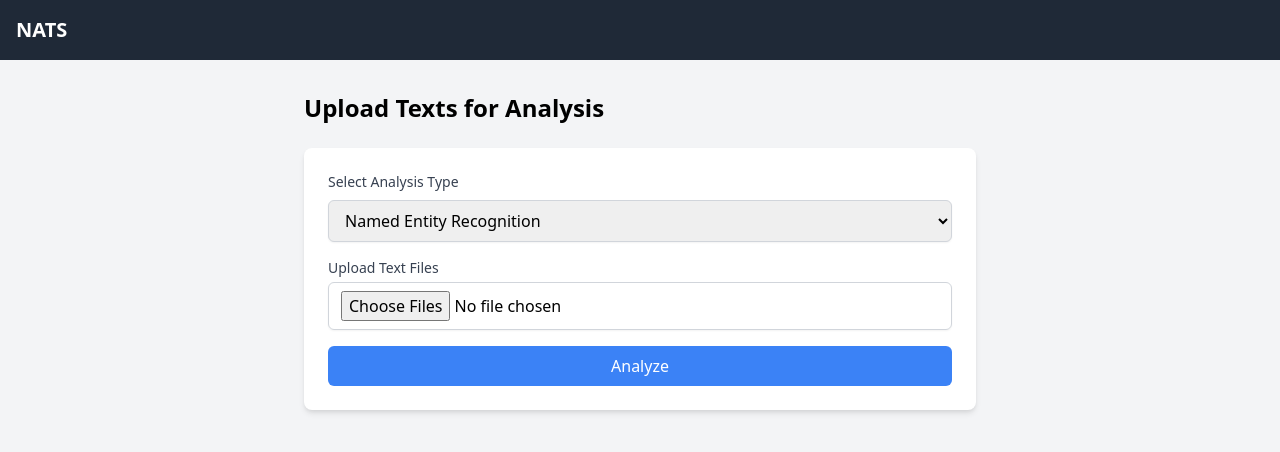
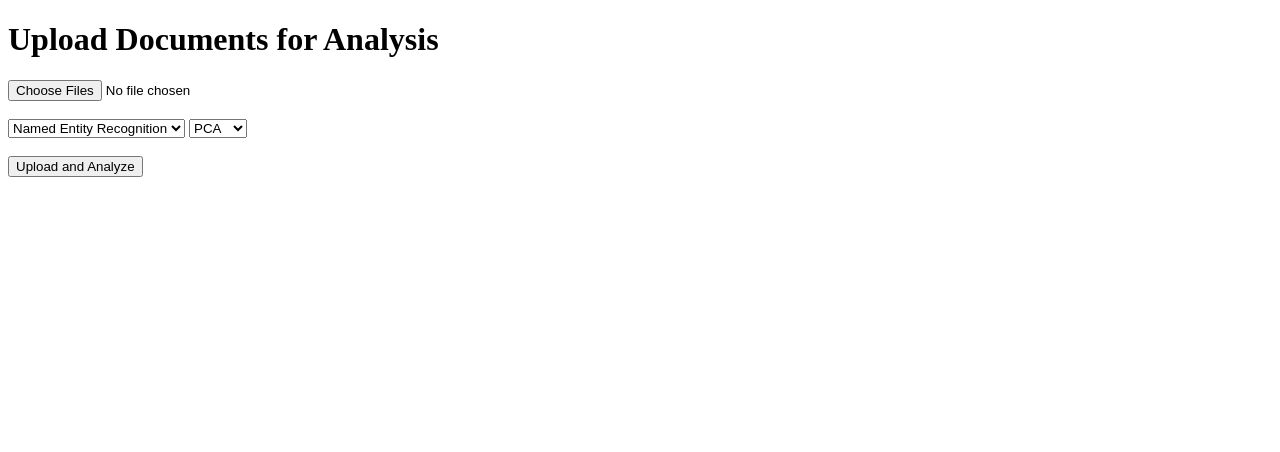
Before and after one commit to StergiosCha/NATS, a Flask app: page / in a window 1280 px wide. Shown: the top 452 px of the page. Run offline with Flask 2, Linux system fonts and the light colour scheme; some libraries are stand-ins or nearby versions.

Commit message:
Update upload.html

```diff
--- a/app/templates/upload.html
+++ b/app/templates/upload.html
@@ -1,64 +1,21 @@
-<!-- app/templates/upload.html -->
-{% extends "base.html" %}
-{% block title %}Upload Texts - NATS{% endblock %}
-
-{% block content %}
-<div class="max-w-2xl mx-auto">
-    <h2 class="text-2xl font-bold mb-6">Upload Texts for Analysis</h2>
-
-    <div class="bg-white rounded-lg shadow-md p-6">
-        <form action="/upload" method="post" enctype="multipart/form-data" class="space-y-4">
-            <div>
-                <label class="block text-sm font-medium text-gray-700 mb-2">
-                    Select Analysis Type
-                </label>
-                <select name="analysis_type" id="analysisType"
-                        class="mt-1 block w-full px-3 py-2 border border-gray-300 rounded-md shadow-sm">
-                    <option value="NER">Named Entity Recognition</option>
-                    <option value="Doc2Vec">Document Embeddings</option>
-                </select>
-            </div>
-
-            <!-- Only show for Doc2Vec -->
-            <div id="reduction_options" class="hidden">
-                <label class="block text-sm font-medium text-gray-700 mb-2">
-                    Select Reduction Method
-                </label>
-                <select name="reduction_type"
-                        class="mt-1 block w-full px-3 py-2 border border-gray-300 rounded-md shadow-sm">
-                    <option value="pca">PCA</option>
-                    <option value="tsne">t-SNE</option>
-                </select>
-            </div>
-
-            <div>
-                <label class="block text-sm font-medium text-gray-700">
-                    Upload Text Files
-                </label>
-                <input type="file"
-                       name="files"
-                       multiple
-                       accept=".txt"
-                       class="mt-1 block w-full px-3 py-2 border border-gray-300 rounded-md shadow-sm"
-                       required>
-            </div>
-
-            <button type="submit"
-                    class="w-full bg-blue-500 text-white px-4 py-2 rounded-md hover:bg-blue-600">
-                Analyze
-            </button>
-        </form>
-    </div>
-</div>
-
-<script>
-document.getElementById('analysisType').addEventListener('change', function() {
-    const reductionOptions = document.getElementById('reduction_options');
-    if (this.value === 'Doc2Vec') {
-        reductionOptions.classList.remove('hidden');
-    } else {
-        reductionOptions.classList.add('hidden');
-    }
-});
-</script>
-{% endblock %}
+<!DOCTYPE html>
+<html>
+<head>
+    <title>Document Analysis</title>
+</head>
+<body>
+    <h1>Upload Documents for Analysis</h1>
+    <form action="/upload" method="post" enctype="multipart/form-data">
+        <input type="file" name="files" multiple><br><br>
+        <select name="analysis_type">
+            <option value="NER">Named Entity Recognition</option>
+            <option value="Doc2Vec">Document Similarity</option>
+        </select>
+        <select name="reduction_type">
+            <option value="pca">PCA</option>
+            <option value="tsne">t-SNE</option>
+        </select><br><br>
+        <input type="submit" value="Upload and Analyze">
+    </form>
+</body>
+</html>
```
